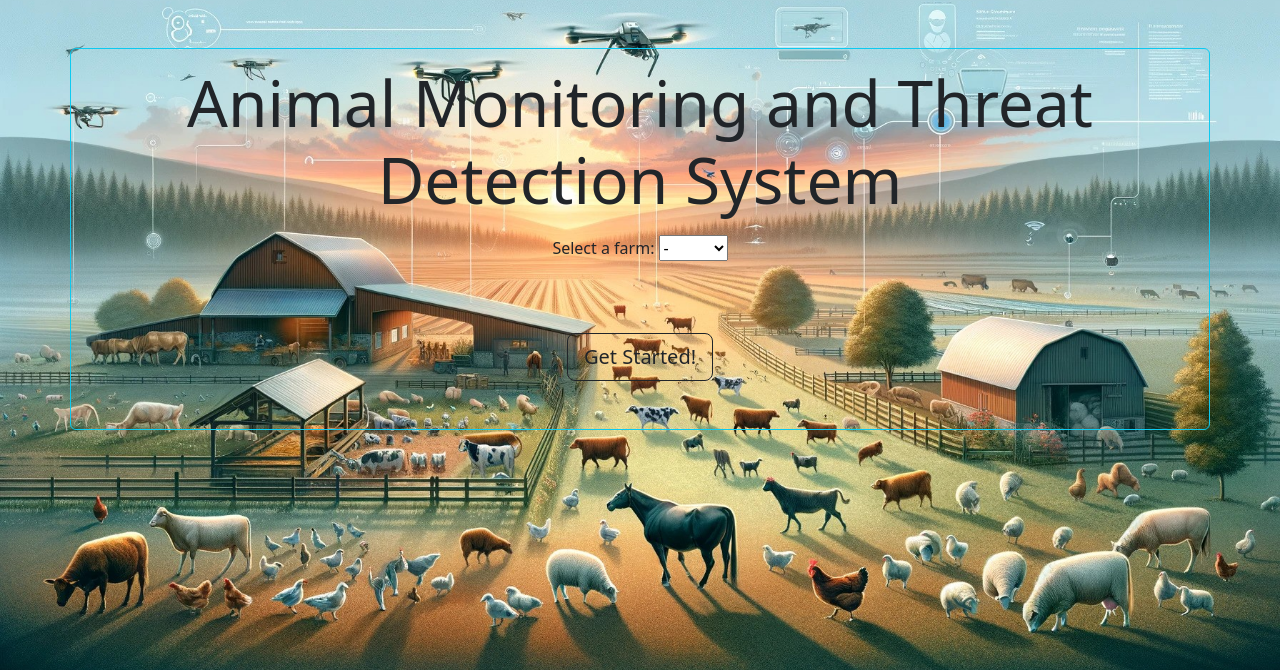
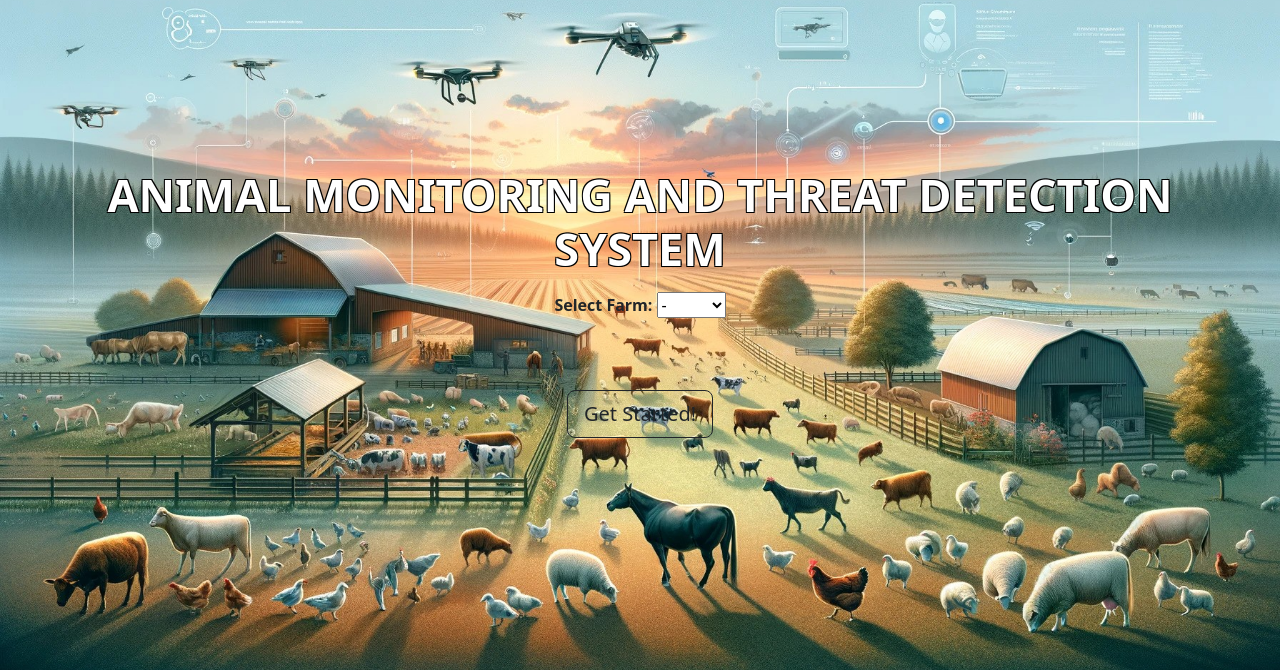
Before and after one commit to Sidharth1919/Animal-detection-Yolov8-Flask, a Flask app: page / in a window 1280 px wide. Shown: the part 56-726 px from the top of the page. Run offline with Flask 3, Linux system fonts and the light colour scheme.

Commit message:
adjusted the title

```diff
--- a/templates/base.html
+++ b/templates/base.html
@@ -17,7 +17,6 @@
             }
     </style>
 </head>
-
 <body>
 
     <!-- navbar -->
--- a/templates/index.html
+++ b/templates/index.html
@@ -4,21 +4,35 @@
 
 <!-- heading -->
 
-<div class="container border border-info rounded mt-5 text-center">
+<div class="container mt-5 text-center">
   <i class="fa-solid fa-camera-cctv"></i>
-  <h1 class="display-3 my-3"><b>Animal Monitoring and Threat Detection System</b></h1>
+  <h1 class="display-3 my-3 custom-border" style="color: white; font-weight: bold; text-shadow: -1px -1px 0 #000, 1px -1px 0 #000, -1px 1px 0 #000, 1px 1px 0 #000; padding-top: 120px;">
+    ANIMAL MONITORING AND THREAT DETECTION SYSTEM
+  </h1>
   <form id="farmForm">
-    <label for="farm">Select a farm:</label>
+    <label for="farm" style="font-weight: bold;">Select Farm:</label>
     <select name="farm" id="farmSelect">
       <option>-</option>
       <option value="Cow">Cow</option>
       <option value="Sheep">Sheep</option>
       <option value="Pig">Pig</option>
     </select>
+    <div id="errorMessage" style="display: none; background-color: white; color: black; font-weight: bold; border: 1px solid black; border-radius: 0; padding: 20px 5px; margin-top: 10px;">
+      Please select a valid farm from the dropdown.
+    </div>
     <br><br>
     <a href="/farm" class="btn btn-outline-dark btn-lg my-5" id="getStartedButton">Get Started!</a>
   </form>
 </div>
+<style>
+  .custom-border {
+    border-color: #000; /* Darker black color */
+    font-size: 45px;
+    text-shadow: -2px -2px 0 #000, 2px -2px 0 #000, -2px 2px 0 #000, 2px 2px 0 #000; /* Increased shadow distance for a thicker appearance */
+  }
+
+</style>
+
 
 <script>
   const form = document.getElementById('farmForm');
@@ -28,6 +42,16 @@
     event.preventDefault();
 
     const selectedFarm = document.getElementById('farmSelect').value;
+    const errorMessage = document.getElementById('errorMessage');
+
+    if (selectedFarm === "-") {
+      // Show the custom message
+      errorMessage.style.display = 'block';
+      return; // Stop the function here to prevent redirect
+    } else {
+      errorMessage.style.display = 'none'; // Hide message if the user selects a valid option
+    }
+
 
     // Store selected farm in local storage
     localStorage.setItem('selectedFarm', selectedFarm);
```
Also changed, not shown: static/images/cow-background.jpg (added), static/images/pig-background.jpg (added), static/images/sheep-background.jpg (added).
